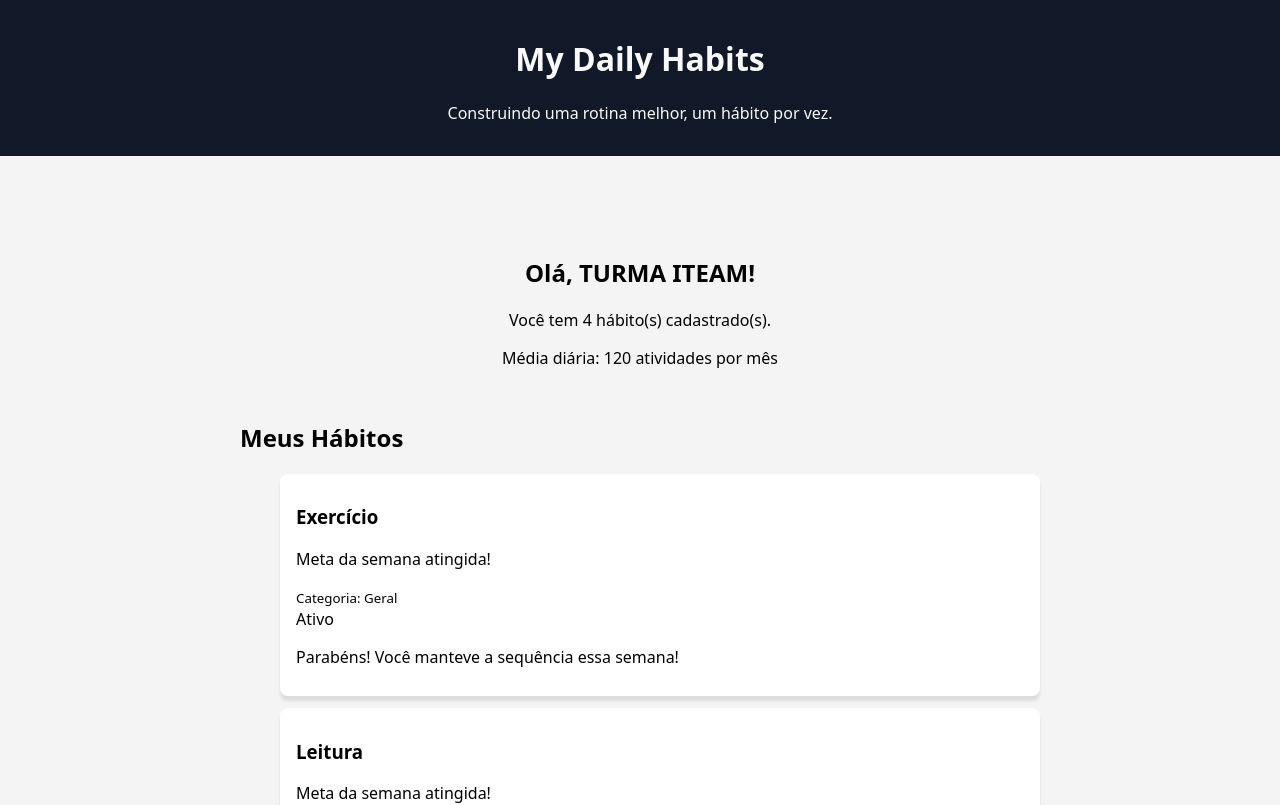
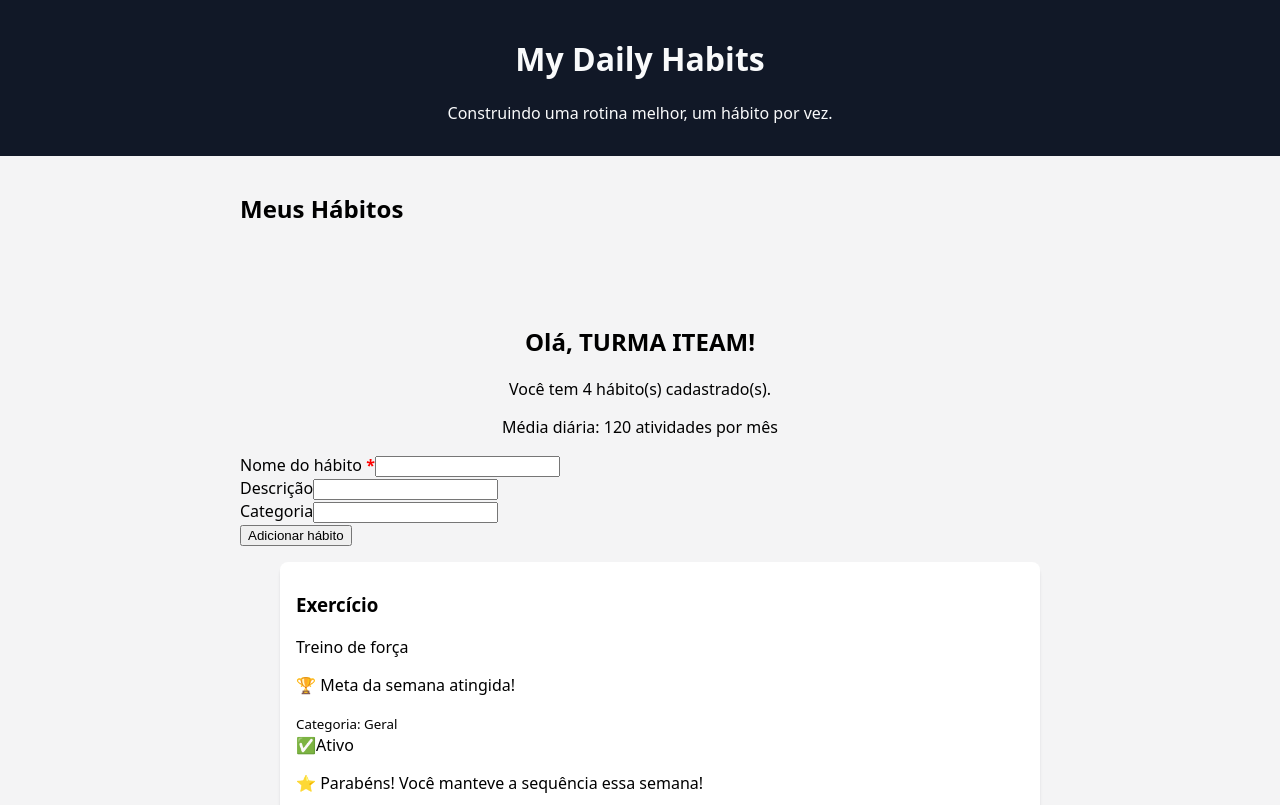
Before and after one commit to GuilhermeAlmeidadaLuz/my-daily-habits-modulo4-react-iteam, a React (Vite) app: page / in a window 1280 px wide. Shown: the top 805 px of the page. Built offline with nearby package versions, Linux system fonts and the light colour scheme.

Commit message:
feat(components): add useState in HabitList and update HabitCard - exercise 3/7

```diff
--- a/src/App.jsx
+++ b/src/App.jsx
@@ -1,18 +1,10 @@
 import './App.css'
-import BemVindo from './components/BemVindo.jsx'
 import Footer from './components/Footer.jsx'
 import HabitList from './components/HabitList.jsx'
 import Header from './components/Header.jsx'
 import SecaoHabitos from './components/SecaoHabitos.jsx'
 
-
 function App() {
-  const habits = [
-    { id: 1, titulo: 'Exercício', meta: 5, ativo: true, diasFeitos: 5 },
-    { id: 2, titulo: 'Leitura', meta: 7, ativo: true, diasFeitos: 3 },
-    { id: 3, titulo: 'Meditação', meta: 7, ativo: false, diasFeitos: 0 },
-    { id: 4, titulo: 'Hidratação', meta: 7, ativo: true, diasFeitos: 6 }
-  ]
 
   return (
     <div>
@@ -20,11 +12,9 @@
         titulo="My Daily Habits"
         descricao="Construindo uma rotina melhor, um hábito por vez."
       />
-      <div className='bem-vindo'>
-        <BemVindo nomeUsuario="turma iteam" totalHabitos={habits.length}/>
-      </div>
+
       <SecaoHabitos titulo="Meus Hábitos">
-        <HabitList habits={habits} />
+        <HabitList />
       </SecaoHabitos>
       <Footer />
     </div>
--- a/src/components/HabitCard.jsx
+++ b/src/components/HabitCard.jsx
@@ -1,23 +1,31 @@
 
-function HabitCard( { titulo, meta, ativo = true, diasFeitos = 0, categoria = 'Geral' } ) {
+function HabitCard( { nome, descricao='', meta, ativo = true, diasFeitos = 0, categoria = 'Geral', onRemover } ) {
     const metaAtingida = diasFeitos >= meta
 
     const mensagemMeta = metaAtingida
-        ? 'Meta da semana atingida!'
+        ? '🏆 Meta da semana atingida!'
         : `${diasFeitos} de ${meta} dias concluídos`
 
     return (
         <div className="habit-card">
-            <h3>{titulo}</h3>
+            <h3>{nome}</h3>
+            {descricao && <p>{descricao}</p>}
             <p>{mensagemMeta}</p>
             <small>Categoria: {categoria}</small>
             <br></br>
-            <span>{ativo ? 'Ativo' : 'Pausado'}</span>
+            <span>{ativo ? '✅Ativo' : '⏸ Pausado'}</span>
 
             {/* &&: um resultado ou nada */}
             {/* booleanos true/false não são renderizados pelo React */}
             {metaAtingida && (
-                <p>Parabéns! Você manteve a sequência essa semana!</p>
+                <p>⭐ Parabéns! Você manteve a sequência essa semana!</p>
+            )}
+
+            {/* onRemover: só aparece se o pai passar essa prop */}
+            {onRemover && (
+                <button type="button" onClick={onRemover}>
+                    Remover
+                </button>
             )}
         </div>
     )
--- a/src/components/HabitList.jsx
+++ b/src/components/HabitList.jsx
@@ -1,26 +1,116 @@
 import HabitCard from "./HabitCard";
+import BemVindo from "./BemVindo";
+import { useState } from "react";
 
-function HabitList( { habits } ) {
-    if (!habits) return null
+function HabitList() {
+    const [habits, setHabits] = useState([
+        { id: 1, nome: 'Exercício', descricao: 'Treino de força', meta: 5, ativo: true, diasFeitos: 5 },
+        { id: 2, nome: 'Leitura', descricao: 'Livro ou artigo', meta: 7, ativo: true, diasFeitos: 3 },
+        { id: 3, nome: 'Meditação', descricao: 'Respiração e foco', meta: 7, ativo: false, diasFeitos: 0 },
+        { id: 4, nome: 'Hidratação', descricao: 'Beber 2L de Água', meta: 7, ativo: true, diasFeitos: 6 }
+    ])
 
-    if (habits.length === 0) {
-        return <p>Nenhum hábito cadastrado ainda, que tal começar?</p>
+    const [novoNome, setNovoNome] = useState('')
+    const [novaDescricao, setNovaDescricao] = useState('')
+    const [novaCategoria, setNovaCategoria] = useState('')
+
+    // Funções CRUD:
+
+    const adicionarHabit = (event) => {
+        event.preventDefault()
+
+        if (!novoNome.trim()) {
+            // se novoNome é campo vazio
+            alert('Informe um nome para o hábito.')
+            return
         }
+
+        const novoHabit = {
+            id: ((habits.length !== 0) ? (habits[habits.length - 1].id + 1) : 1),
+            nome: novoNome,
+            descricao: novaDescricao,
+            meta: 7,
+            ativo: true,
+            diasFeitos: 0,
+            categoria: novaCategoria || 'Geral',
+        }
+
+        setHabits([...habits, novoHabit])
+        // console.log("Sem spreading:\n", [habits, novoHabit])
+        // console.log("Com spreading:\n", [...habits, novoHabit])
+
+        // Limpar os campos após adicionar:
+        setNovoNome('')
+        setNovaDescricao('')
+        setNovaCategoria('')
+    }
+
+    const removerHabit = (id) => {
+        // filtra os hábitos que não tem o id selecionada,
+        // repassa para o setHabits o array de objetos com filtro sem o objeto com o id especificado
+        // para que ele possa guardar este estado
+        setHabits(habits.filter( habit => habit.id !== id ))
+    }
+
     // retorno padrão estilo switch case quando as condições acima não são satisfeitas no fluxo do programa
     return (
+        <>
+            <div className='bem-vindo'>
+                <BemVindo nomeUsuario="turma iteam" totalHabitos={habits.length}/>
+            </div>
+            <form onSubmit={adicionarHabit} className="habit-form">
+                <div>
+                    <label>
+                        Nome do hábito <span style={{color: "red", fontWeight: "bold"}}>*</span>
+                        <input
+                            type="text"
+                            value={novoNome}
+                            onChange={ (e) => setNovoNome(e.target.value) }
+                        />
+                    </label>
+                </div>
+                <div>
+                    <label>
+                        Descrição
+                        <input
+                            type="text"
+                            value={novaDescricao}
+                            onChange={ (e) => setNovaDescricao(e.target.value) }
+                        />
+                    </label>
+                </div>
+                <div>
+                    <label>
+                        Categoria
+                        <input
+                            type="text"
+                            value={novaCategoria}
+                            onChange={ (e) => setNovaCategoria(e.target.value) }
+                        />
+                    </label>
+                </div>
+                <button type="submit">Adicionar hábito</button>
+            </form>
             <ul>
+                {habits.length === 0 && <p>Nenhum hábito cadastrado ainda. Que tal começar?</p>}
+
                 {habits.map( (habit) => (
                     <li key={habit.id} style={{listStyle: 'none'}}>
                         <HabitCard
-                        titulo={habit.titulo}
-                        meta={habit.id}
+                            nome={habit.nome}
+                            descricao={habit.descricao}
+                            meta={habit.meta}
                             ativo={habit.ativo}
                             diasFeitos={habit.diasFeitos}
                             categoria={habit.categoria} // obrigatório ter, caso seja inserido
+                            // função:
+                            onRemover={ () => removerHabit(habit.id) }
                         />
                     </li>
                 ) )}
             </ul>
+            {console.log(habits)}
+        </>
     )
 }
 
```
Also changed, not shown: src/components/ContadorTeste.jsx (added, +15 -0 lines). Lines whose indentation alone changed are shown as unchanged.
